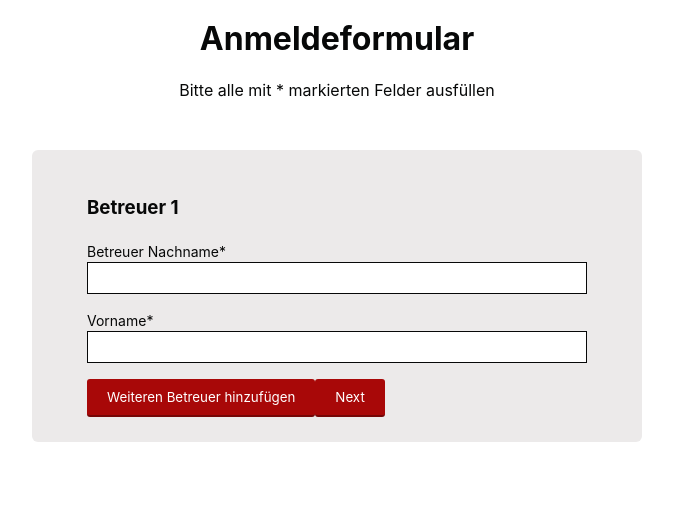
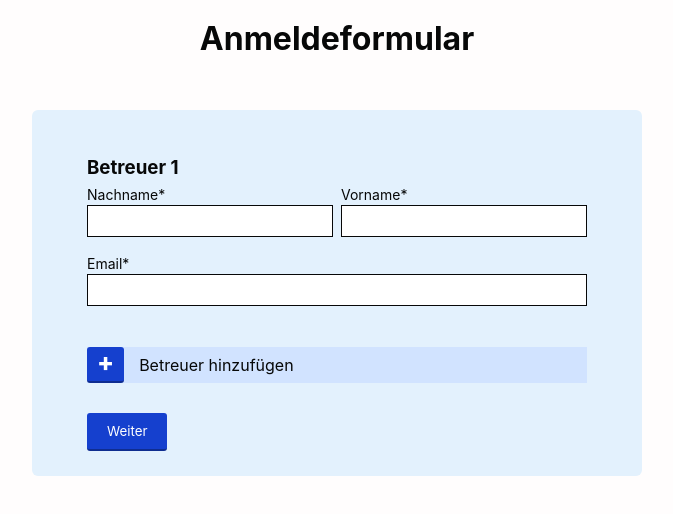
Before and after one commit to Guenzler/multistep-form, a React (Vite) app: page /teacher in a window 1280 px wide. Shown: the top 514 px of the page, without its empty margins (303-976 px from the left). Built offline with nearby package versions, Linux system fonts and the light colour scheme.

Commit message:
customizing input fields and styling

```diff
--- a/index.html
+++ b/index.html
@@ -9,7 +9,6 @@
   <body>
     <div id="title">
       <h1>Anmeldeformular</h1>
-      <p>Bitte alle mit * markierten Felder ausfüllen</p>
     </div>
     <div id="root"></div>
     <script type="module" src="/src/main.jsx"></script>
--- a/src/App.css
+++ b/src/App.css
@@ -9,6 +9,6 @@
   margin: 0 auto;
   padding: 25px;
   max-width: 560px;
-  background-color: rgb(236, 234, 234);
+  background-color: rgb(227, 241, 253);
   border-radius: 6px;
 }
--- a/src/components/steps/School.jsx
+++ b/src/components/steps/School.jsx
@@ -2,6 +2,7 @@
 import { useForm } from "react-hook-form";
 import { useNavigate } from 'react-router-dom';
 import { useFormContext } from "../FormProvider";
+import './school.css';
 
 export const School = () => {
   const { register, handleSubmit } = useForm();
@@ -25,26 +26,29 @@ export const School = () => {
           <input {...register("kind-of-school")} id="kind-of-school" required />
         </li>
         <li role="presentation" className="standard-label">
+          <div className="twoInputs">
+            <div className="inputOne">
               <label htmlFor="plz">Postleitzahl*</label>
               <input {...register("plz")} id="plz" required />
+            </div>
+            <div className="inputTwo">
+              <label htmlFor="city">Stadt*</label>
+              <input {...register("city")} id="city" required />
+            </div>
+          </div>
         </li>
         <li role="presentation" className="standard-label">
-          <label htmlFor="city">Stadt*</label>
-          <input {...register("city")} id="city" required />
-        </li>
-        <li role="presentation" className="standard-label">
+          <div className="twoInputs">
+            <div className="inputTwo">
               <label htmlFor="street">Straße*</label>
               <input {...register("street")} id="street" required />
-        </li>
-        <li role="presentation" className="standard-label">
+            </div>
+            <div className="inputThree">
               <label htmlFor="street-nr">Hausnummer*</label>
               <input {...register("street-nr")} id="street-nr" required />
+            </div>
+          </div>
         </li>
-        <li role="presentation" className="standard-label">
-          <label htmlFor="state">Bundesland*</label>
-          <input {...register("state")} id="state" required />
-        </li>
-
         <button type="submit">Next</button>
       </ul>
     </form>
--- a/src/components/steps/Teachers.jsx
+++ b/src/components/steps/Teachers.jsx
@@ -3,6 +3,7 @@ import { useForm, Controller } from "react-hook-form";
 import React, { useState } from 'react';
 import { useNavigate } from 'react-router-dom';
 import { useFormContext } from "../FormProvider";
+import "./teachers.css"
 
 export const Teachers = () => {
     const { handleSubmit, control } = useForm();
@@ -23,34 +24,50 @@ export const Teachers = () => {
     return (
         <form onSubmit={handleSubmit(onSubmit)}>
             {teacher.map((teacher, index) => (
-                <div key={teacher.id}>
+                <div key={teacher.id} className="singleTeacher">
                     <h3>Betreuer {index + 1}</h3>
                     <ul>
                         <li role="presentation">
-                            <label className="standard-label">Betreuer Nachname*</label>
+                            <div className="twoInputs">
+                                <div className="inputOneT">
+                                    <label className="standard-label" htmlFor={`betreuer${index}Nachname`}>Nachname*</label>
                                     <Controller
                                         name={`betreuer${index}.name`}
                                         control={control}
                                         defaultValue=""
-                                render={({ field }) => <input {...field} />}
+                                        render={({ field }) => <input {...field} id={`betreuer${index}Nachname`} required />}
                                     />
-                        </li>
-                        <li role="presentation">
-                            <label htmlFor="betreuer-vorname" className="standard-label">Vorname*</label>
+                                </div>
+                                <div className="inputTwoT">
+                                    <label className="standard-label" htmlFor={`betreuer${index}Vorname`}>Vorname*</label>
                                     <Controller
                                         name={`betreuer${index}.vorname`}
                                         control={control}
                                         defaultValue=""
-                                render={({ field }) => <input {...field} />}
+                                        render={({ field }) => <input {...field} id={`betreuer${index}Vorname`} required />}
+                                    />
+                                </div>
+                            </div>
+                        </li>
+                        <li role="presentation">
+                            <label className="standard-label" htmlFor={`betreuer${index}Email`}>Email*</label>
+                            <Controller
+                                name={`betreuer${index}.email`}
+                                control={control}
+                                defaultValue=""
+                                render={({ field }) => <input {...field} id={`betreuer${index}Email`} required />}
                             />
                         </li>
                     </ul>
                 </div>
             ))}
+            <p className="addTeacher">
                 <button type="button" onClick={addTeacher}>
-                Weiteren Betreuer hinzufügen
+                    +
                 </button>
-            <button type="submit">Next</button>
+                Betreuer hinzufügen
+            </p>
+            <button type="submit">Weiter</button>
 
         </form >
     );
--- a/src/components/steps/TeamInfo.jsx
+++ b/src/components/steps/TeamInfo.jsx
@@ -15,16 +15,14 @@ export const TeamInfo = () => {
 
   return (
     <form onSubmit={handleSubmit(onSubmit)}>
+      <p>Hier könnt ihr euer Team anmelden. Wir freuen uns auf eure Anmeldung!</p>
+      <p>Bitte alle mit * gekennzeichneten Felder ausfüllen.</p>
       <ul>
         <li role="presentation">
           <label htmlFor="teamname" className="standard-label">Teamname*</label>
           <input {...register("teamname")} id="teamname" required />
         </li>
-        <li role="presentation" className="standard-label">
-          <label htmlFor="numberMembers">Anzahl Teamitglieder*</label>
-          <input {...register("numberMembers")} id="numberMembers" required />
-        </li>
-        <button type="submit">Next</button>
+        <button type="submit">Weiter</button>
       </ul>
     </form>
   );
--- /dev/null
+++ b/src/components/steps/school.css
@@ -0,0 +1,17 @@
+.twoInputs {
+    display: flex;
+}
+
+.inputOne {
+    flex: 1 0 50px;
+    margin-right: 8px;
+}
+
+.inputTwo {
+    flex-grow: 3;
+}
+
+.inputThree {
+    flex: 1 0 50px;
+    margin-left: 8px;
+}
--- /dev/null
+++ b/src/components/steps/teachers.css
@@ -0,0 +1,41 @@
+.singleTeacher {
+    margin-bottom: 25px;
+}
+
+.singleTeacher h3 {
+    margin-bottom: 0;
+}
+
+.addTeacher {
+    background-color: rgb(209, 227, 255);
+    margin-bottom: 30px;
+}
+.addTeacher button {
+    padding: 0px 10px 4px;
+    margin-right: 15px;
+    font-weight: 800;
+    font-size: 25px;
+}
+
+.twoInputs {
+    display: flex;
+}
+
+.inputOneT {
+    flex-grow: 1;
+    margin-right: 8px;
+}
+
+.inputTwoT {
+    flex-grow: 1;
+}
+
+@media all and (max-width: 500px) {
+    .twoInputs {
+        flex-direction: column;
+    }
+    .inputOneT {
+        flex-grow: 1;
+        margin-right: 0px;
+    }
+  }
--- a/src/index.css
+++ b/src/index.css
@@ -2,7 +2,7 @@
   font-family: Inter, system-ui, Avenir, Helvetica, Arial, sans-serif;
   line-height: 1.5;
   font-weight: 400;
-  background-color: white;
+  background-color: rgb(255, 253, 253);
   color: #070808;
   box-sizing: border-box;
 
@@ -11,7 +11,7 @@
   --font-size-label: 14px;
   --text-color: #070808;
   --font-size-regular: 16px;
-  --primary-color: rgb(168, 8, 8);
+  --primary-color: rgb(21, 64, 206);
   --text-color-light: white;
 
 }
@@ -22,6 +22,7 @@ a {
   color: #646cff;
   text-decoration: inherit;
 }
+
 a:hover {
   color: #535bf2;
 }
@@ -68,13 +69,17 @@ label {
   font-size: var(--font-size-label);
 }
 
+select,
 input {
   margin: 0 0 6px;
   border: 1px solid var(--text-color);
   padding: 6px var(--small-margin);
   box-sizing: border-box;
+  font-size: var(--font-size-regular);
+}
+
+input {
   width: 100%;
-  font-size: var(--font-size-regular);
 }
 
 textarea {
@@ -111,3 +116,9 @@ buton:focus {
   cursor: pointer;
   opacity: 0.7;
 }
+
+@media all and (max-width: 500px) {
+  #root {
+    padding: 12px;
+  }
+}
```
Lines whose indentation alone changed are shown as unchanged.
